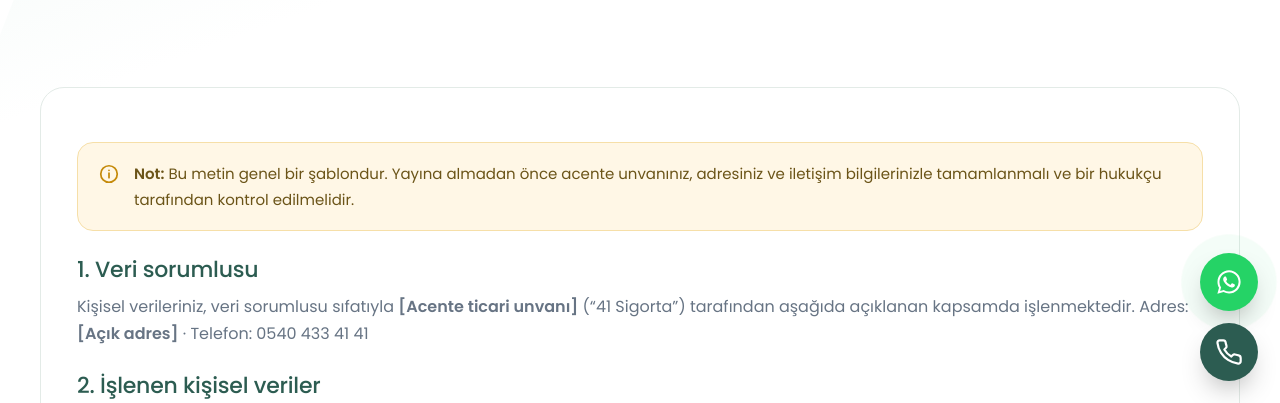
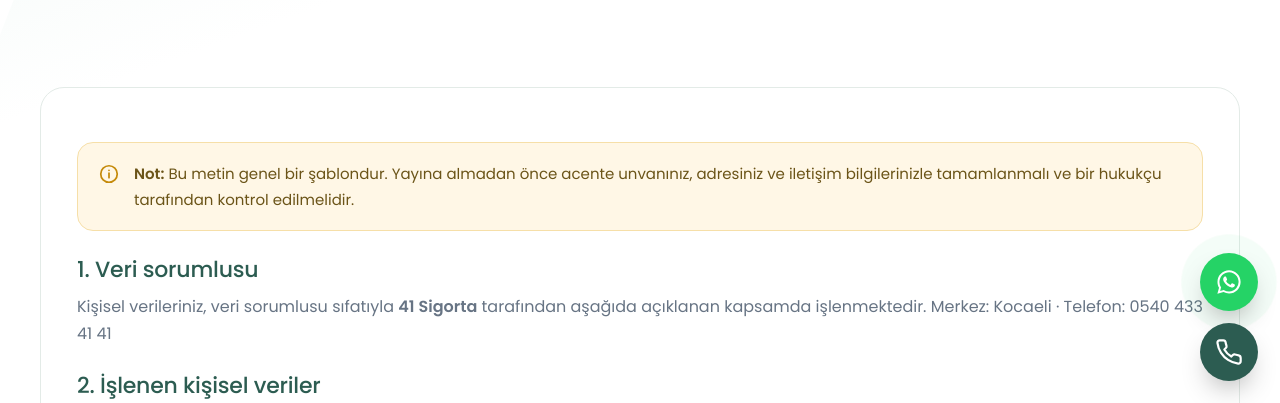
Before and after one commit to elma41/41sigorta, a plain HTML site: page kvkk.html in a window 1280 px wide. Shown: the part 397-800 px from the top of the page. Drawn offline with Linux system fonts and the light colour scheme.

Commit message:
KVKK: veri sorumlusu 41 Sigorta
Co-Authored-By: Claude Opus 5.5 <noreply@anthropic.com>
Claude-Session: https://claude.ai/code/session_01CHXtCkS3LfECpqD9q5EG6C

```diff
--- a/kvkk.html
+++ b/kvkk.html
@@ -47,7 +47,7 @@
 <main><section class="p-hero" style="padding:70px 0 110px"><div class="container"><nav class="crumb"><a href="./">Ana Sayfa</a><span>/</span><span>KVKK</span></nav><h1>KVKK Aydınlatma Metni</h1><p class="lead">6698 sayılı Kişisel Verilerin Korunması Kanunu kapsamında, teklif ve poliçe süreçlerinde kişisel verilerinizi nasıl işlediğimizi açıklıyoruz.</p></div></section>
 <div class="p-body"><div class="container"><div class="card legal">
 <div class="note"><svg class="ic" viewBox="0 0 24 24" fill="none" stroke="currentColor" stroke-width="1.9" stroke-linecap="round" stroke-linejoin="round" aria-hidden="true"><circle cx="12" cy="12" r="9"/><path d="M12 11v5M12 8v.01"/></svg><span><b>Not:</b> Bu metin genel bir şablondur. Yayına almadan önce acente unvanınız, adresiniz ve iletişim bilgilerinizle tamamlanmalı ve bir hukukçu tarafından kontrol edilmelidir.</span></div>
-<h2>1. Veri sorumlusu</h2><p>Kişisel verileriniz, veri sorumlusu sıfatıyla <b>[Acente ticari unvanı]</b> (“41 Sigorta”) tarafından aşağıda açıklanan kapsamda işlenmektedir. Adres: <b>[Açık adres]</b> · Telefon: 0540 433 41 41</p>
+<h2>1. Veri sorumlusu</h2><p>Kişisel verileriniz, veri sorumlusu sıfatıyla <b>41 Sigorta</b> tarafından aşağıda açıklanan kapsamda işlenmektedir. Merkez: Kocaeli · Telefon: 0540 433 41 41</p>
 <h2>2. İşlenen kişisel veriler</h2><ul><li>Kimlik ve iletişim bilgileri (ad soyad, telefon numarası)</li><li>Teklif için paylaştığınız bilgiler (araç, konut, seyahat, sağlık sigortasına ilişkin bilgiler)</li><li>Poliçe aşamasında talep edilen T.C. kimlik numarası ve sigorta türüne özgü bilgiler</li><li>Sağlık sigortalarında, açık rızanıza dayanılarak işlenen sağlık beyanları</li></ul>
 <h2>3. İşleme amaçları</h2><ul><li>Talep ettiğiniz sigorta ürünleri için teklif hazırlanması ve size iletilmesi</li><li>Poliçe düzenlenmesi, yenilenmesi ve hasar süreçlerinde destek verilmesi</li><li>Sigortacılık mevzuatından doğan yükümlülüklerin yerine getirilmesi</li><li>Talebiniz halinde yenileme hatırlatmalarının yapılması</li></ul>
 <h2>4. Aktarım</h2><p>Kişisel verileriniz, teklif ve poliçe süreçlerinin yürütülmesi amacıyla aracılık ettiğimiz sigorta ve emeklilik şirketlerine, mevzuat gereği yetkili kamu kurum ve kuruluşlarına (SEDDK, Sigorta Bilgi ve Gözetim Merkezi vb.) aktarılabilir.</p>
```
Also changed, not shown: OKUBENI.txt.
